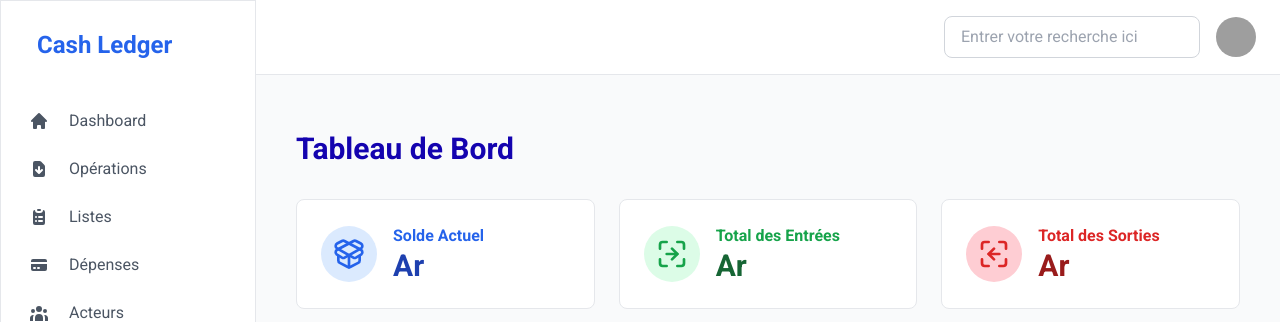
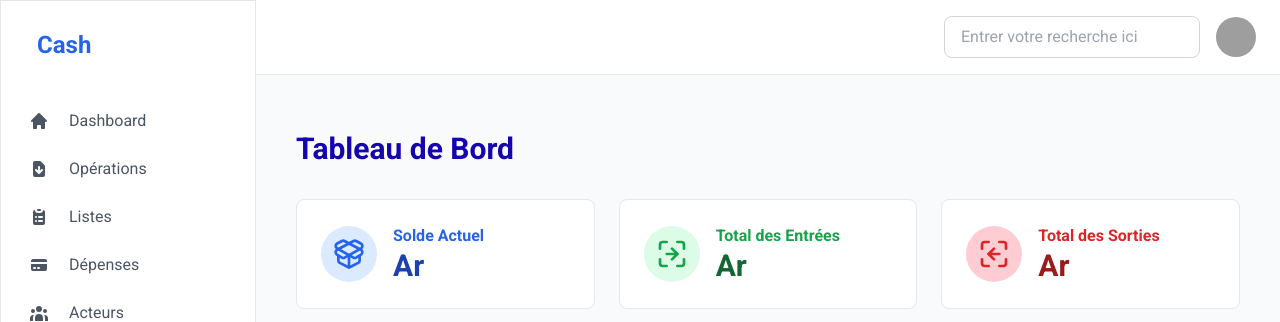
Before and after one commit to Clarco-Mada-digital/GPlus, a Django app: template caisse/templates/caisse/dashboard.html in a window 1280 px wide. Shown: the top 322 px of the page. Run offline with Django 3.2, Linux system fonts and the light colour scheme; the template is opened without the code that fills it, so the values that code supplies are empty; some libraries are stand-ins or nearby versions; grey boxes are pictures that could not be loaded.

Commit message:
J'ai changé Cash Ledger en Cash

```diff
--- a/caisse/templates/Layout/layout.html
+++ b/caisse/templates/Layout/layout.html
@@ -56,7 +56,7 @@
 
                 <div class="px-6 py-4">
                     <h1 class="text-2xl font-bold text-blue-600">Cash
-                        Ledger</h1>
+                        </h1>
                 </div>
 
                 <nav class="mt-6">
```
